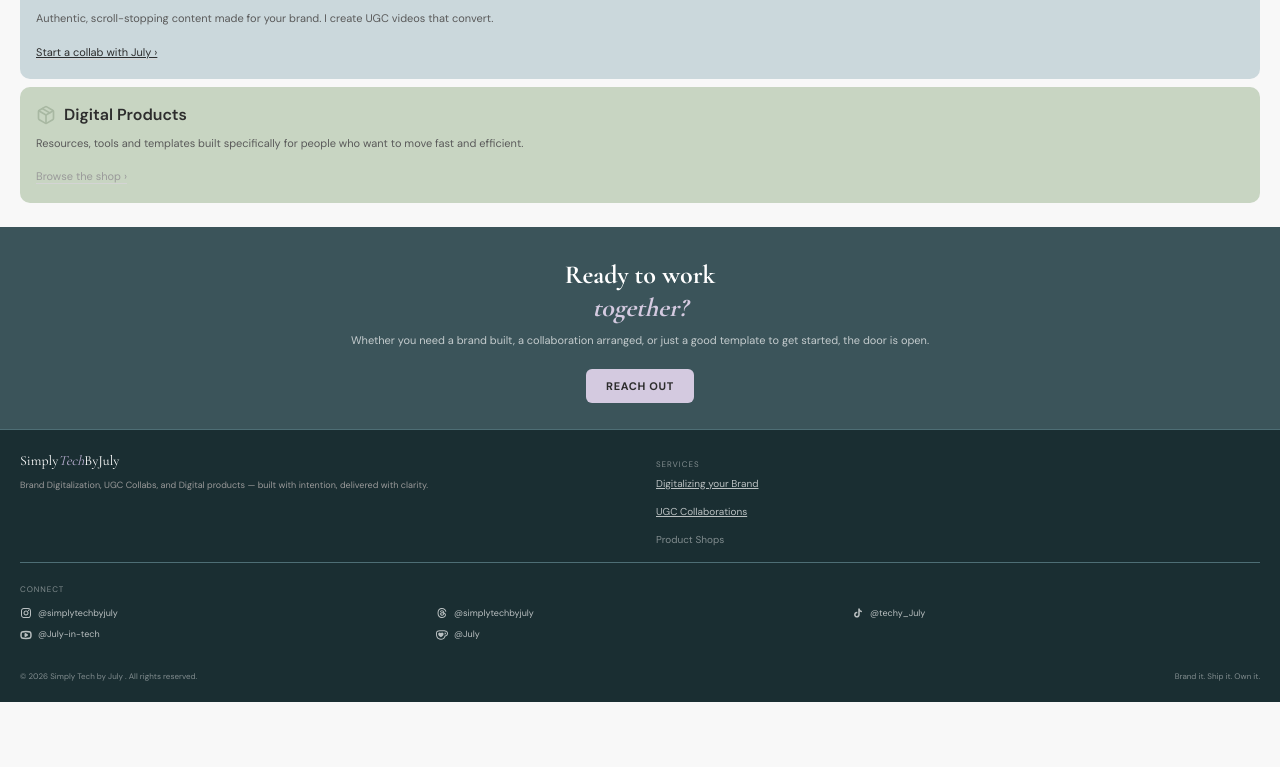
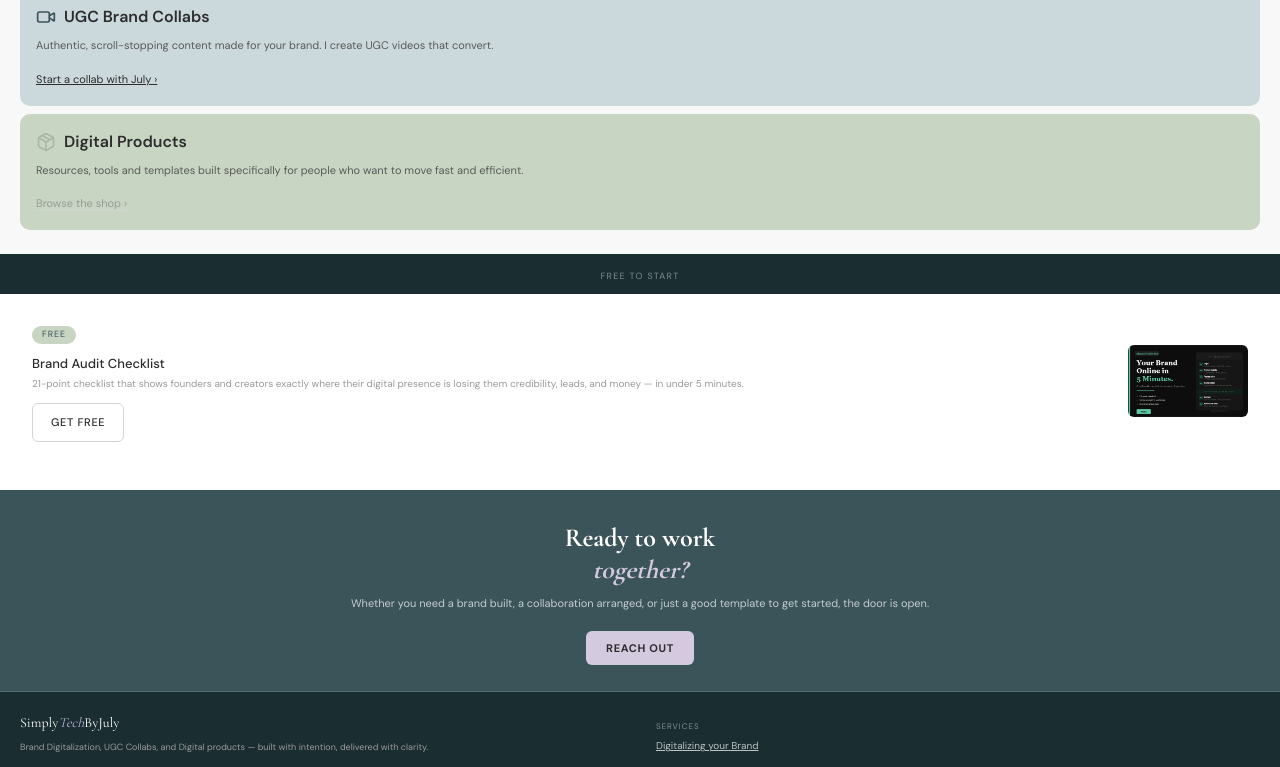
Before and after one commit to techy-July/july-portfolio, a Next.js app: page / in a window 1280 px wide. Shown: the part 706-1473 px from the top of the page. Before the commit the page ends 1408 px from the top, so only its background shows below. Built offline with nearby package versions, Linux system fonts and the light colour scheme; no server answers; a web font is replaced by a local one.

Commit message:
Implementation: update home page to include the free product section

```diff
--- a/app/page.tsx
+++ b/app/page.tsx
@@ -6,6 +6,7 @@ import ServiceCards from '@/components/home/ServiceCards'
 // import FreeTemplateSection from '@/components/home/FreeTemplateSection'
 import Footer from '@/components/layout/Footer'
 import { SITE_URL } from '@/lib/constants'
+import FreeTemplateSection from '@/components/home/FreeTemplateSection'
 
 export const metadata: Metadata = {
   alternates: { canonical: SITE_URL },
@@ -18,7 +19,7 @@ export default function Home() {
       <AboutCard />
       <ServiceCards />
       {/* <StatsRow /> */}
-      {/* <FreeTemplateSection /> */}
+      <FreeTemplateSection />
       <Footer />
     </>
   )
--- a/components/home/FreeTemplateSection.tsx
+++ b/components/home/FreeTemplateSection.tsx
@@ -1,7 +1,8 @@
-import Button from '@/components/ui/Button'
-import Pill from '@/components/ui/Pill'
-import SectionDivider from '@/components/ui/SectionDivider'
-import { FREE_TEMPLATE_URL, PRODUCT_URL_1 } from '@/lib/constants'
+import Image from "next/image";
+import Button from "@/components/ui/Button";
+import Pill from "@/components/ui/Pill";
+import SectionDivider from "@/components/ui/SectionDivider";
+import { FREE_TEMPLATE_URL, PRODUCT_URL_1 } from "@/lib/constants";
 
 export default function FreeTemplateSection() {
   return (
@@ -11,17 +12,24 @@ export default function FreeTemplateSection() {
       <div className="mx-4 mt-4 flex gap-4 rounded-[8px] bg-white p-4">
         {/* Left content */}
         <div className="flex flex-1 flex-col gap-3">
-          <Pill variant="free-tag" className='w-fit !bg-sage-light !text-teal-base'>FREE</Pill>
+          <Pill
+            variant="free-tag"
+            className="w-fit !bg-sage-light !text-teal-base"
+          >
+            FREE
+          </Pill>
           <div>
             <p className="font-sans text-[13px] font-medium leading-[1.3] text-grey-800">
-              Highlight product description template
+              Brand Audit Checklist
             </p>
-            <p className="mt-1 font-sans text-[10px] text-grey-400">Product description</p>
+            <p className="mt-1 font-sans text-[10px] text-grey-400">
+              21-point checklist that shows founders and creators exactly where their digital presence is losing them credibility, leads, and money — in under 5 minutes.
+            </p>
           </div>
           <div className="flex flex-wrap gap-2">
-            <Button variant="primary" href={PRODUCT_URL_1} external>
+            {/* <Button variant="primary" href={PRODUCT_URL_1} external>
               Explore products
-            </Button>
+            </Button> */}
             <Button variant="ghost" href={FREE_TEMPLATE_URL} external>
               GET FREE
             </Button>
@@ -29,10 +37,16 @@ export default function FreeTemplateSection() {
         </div>
 
         {/* Right product preview placeholder */}
-        <div className="flex h-[70px] w-[80px] flex-shrink-0 items-center justify-center rounded-[6px] bg-grey-100 mt-6">
-          <span className="font-sans text-[11px] text-grey-400">Product 1</span>
+        <div className="flex h-[110px] w-[120px] flex-shrink-0 items-center justify-center rounded-[6px]">
+          <Image
+            src="/assets/Brand_Audit_preview.jpg"
+            alt="Product preview"
+            width={120}
+            height={110}
+            className="object-cover rounded-md"
+          />
         </div>
       </div>
     </section>
-  )
+  );
 }
--- a/components/home/HomeHero.tsx
+++ b/components/home/HomeHero.tsx
@@ -18,19 +18,20 @@ export default function HomeHero() {
         brands reach audiences through authentic UGC and ready-to-use digital tools.
       </p>
 
-      {/* <p className="mb-6 font-sans text-[10px] text-grey-400">
-        ↓ free template waiting below — no sign-up needed
-      </p> */}
-
       <div className="flex flex-wrap gap-3">
         <Button variant="primary" href="/brand">
           Build my brand
         </Button>
+
 {/*
         <Button variant="ghost" href="/products">
           Browse products
         </Button> */}
       </div>
+
+      <p className="pt-3 font-sans text-[10px] text-grey-400">
+        ↓ free template waiting below — no sign-up needed
+      </p>
     </section>
   )
 }
--- a/lib/constants.ts
+++ b/lib/constants.ts
@@ -14,7 +14,7 @@ export const MAILTO_UGC =
   `mailto:${BRAND_EMAIL}?subject=UGC%20Collab%20Enquiry&body=Hi%20July%2C%20I%27m%20reaching%20out%20about%20a%20potential%20UGC%20collaboration%20for%20%5BBrand%20Name%5D.%20I%27d%20love%20to%20discuss%20what%20we%20could%20create%20together.`
 
 // TODO: Replace with real Ko-fi links before launch
-export const FREE_TEMPLATE_URL = 'TODO_FREE_TEMPLATE_URL'
+export const FREE_TEMPLATE_URL = 'https://ko-fi.com/s/b85ccd55d3'
 export const PRODUCT_URL_1 = 'TODO_PRODUCT_URL_1'
 export const PRODUCT_URL_2 = 'TODO_PRODUCT_URL_2'
 export const PRODUCT_URL_3 = 'TODO_PRODUCT_URL_3'
```
Also changed, not shown: public/assets/Brand_Audit_preview.jpg (added).
